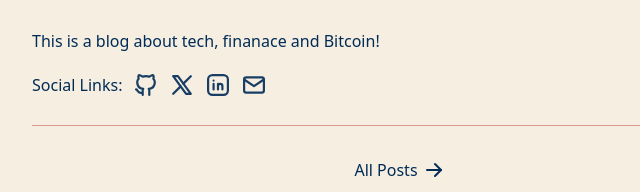
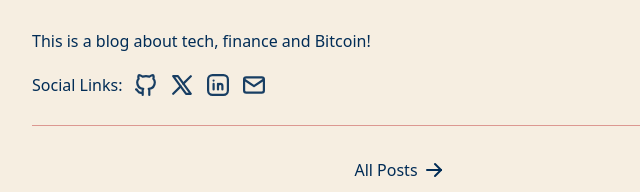
Before and after one commit to infoparticle/infoparticle.github.io, an Astro site: page / in a window 1280 px wide. Shown: the part 198-390 px from the top of the page, 240-880 px from the left. Built offline with nearby package versions, Linux system fonts and the light colour scheme; Astro itself is replaced by a stand-in of ours.

Commit message:
fix typo

```diff
--- a/src/pages/index.astro
+++ b/src/pages/index.astro
@@ -42,7 +42,7 @@ const recentPosts = sortedPosts.filter(({ data }) => !data.featured);
       </a>
 
       <p>
-      This is a blog about tech, finanace and Bitcoin!
+      This is a blog about tech, finance and Bitcoin!
       </p>
       {
         // only display if at least one social link is enabled
```
